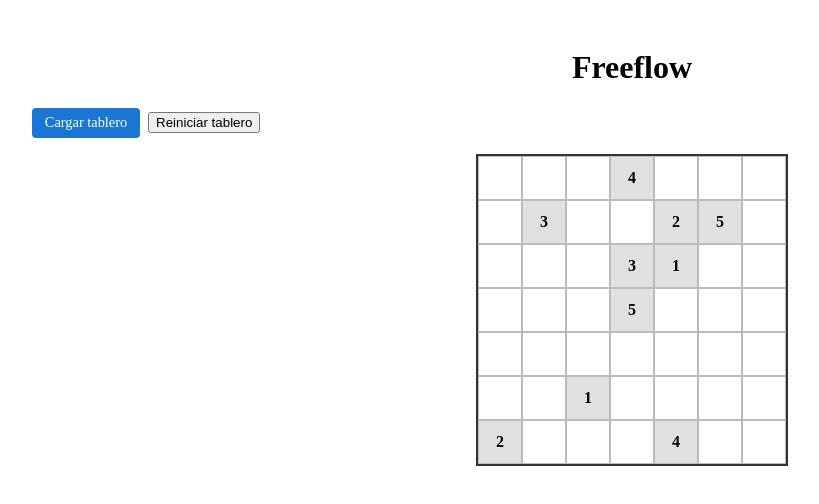
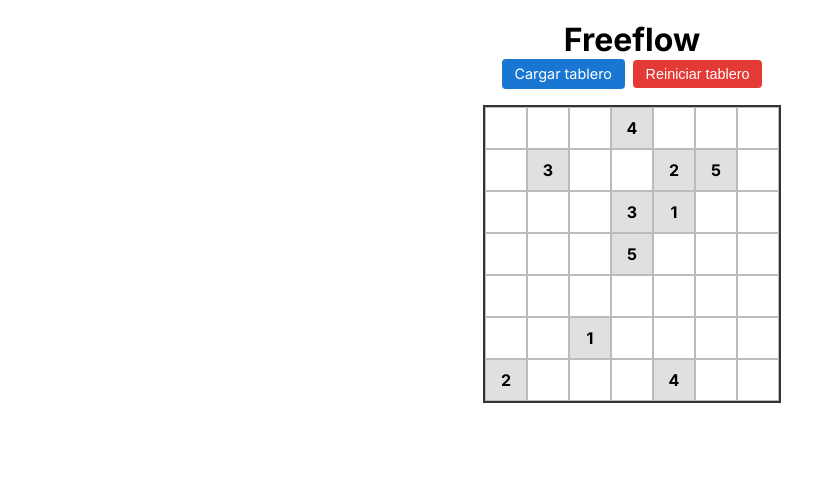
Before and after one commit to JuanBap/freeflow, an Angular app in the folder frontend/freeflow-ui/: page / in a window 1280 px wide. Shown: the top 504 px of the page, without its empty margins (8-827 px from the left). Built offline with nearby package versions, Linux system fonts and the light colour scheme.

Commit message:
feature: new styles added

```diff
--- a/frontend/freeflow-ui/src/app/grid/grid.component.css
+++ b/frontend/freeflow-ui/src/app/grid/grid.component.css
@@ -6,6 +6,7 @@
   display:flex;
   gap:.5rem;
   align-items:center;
+  justify-content:center;
 }
 
 .file-upload{
@@ -18,6 +19,16 @@
 }
 .file-upload input{
   display:none;
+}
+
+button{
+  background:#e53935;
+  color:#fff;
+  padding:.4rem .8rem;
+  border-radius:4px;
+  cursor:pointer;
+  font-size:.9rem;
+  border:none;
 }
 
 /* --------------- Tablero ----------------- */
--- a/frontend/freeflow-ui/src/styles.css
+++ b/frontend/freeflow-ui/src/styles.css
@@ -1 +1,12 @@
 /* You can add global styles to this file, and also import other style files */
+@import url('https://fonts.googleapis.com/css2?family=Inter:wght@300;400;500;600;700&display=swap');
+
+* {
+  margin: 0;
+  padding: 0;
+  box-sizing: border-box;
+}
+
+body {
+  font-family: 'Inter', -apple-system, BlinkMacSystemFont, 'Segoe UI', Roboto, Oxygen, Ubuntu, Cantarell, 'Open Sans', 'Helvetica Neue', sans-serif;
+}
```
